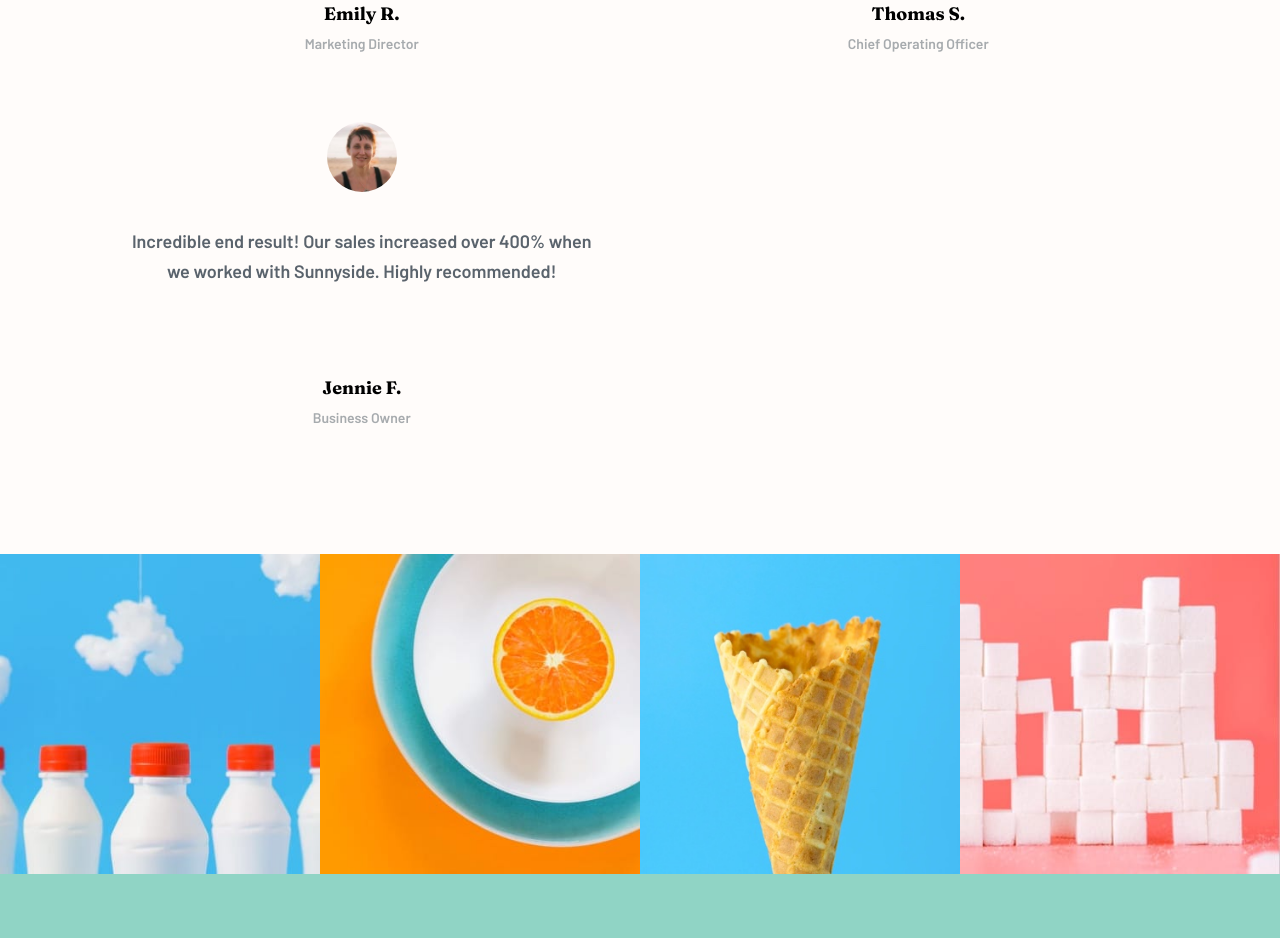
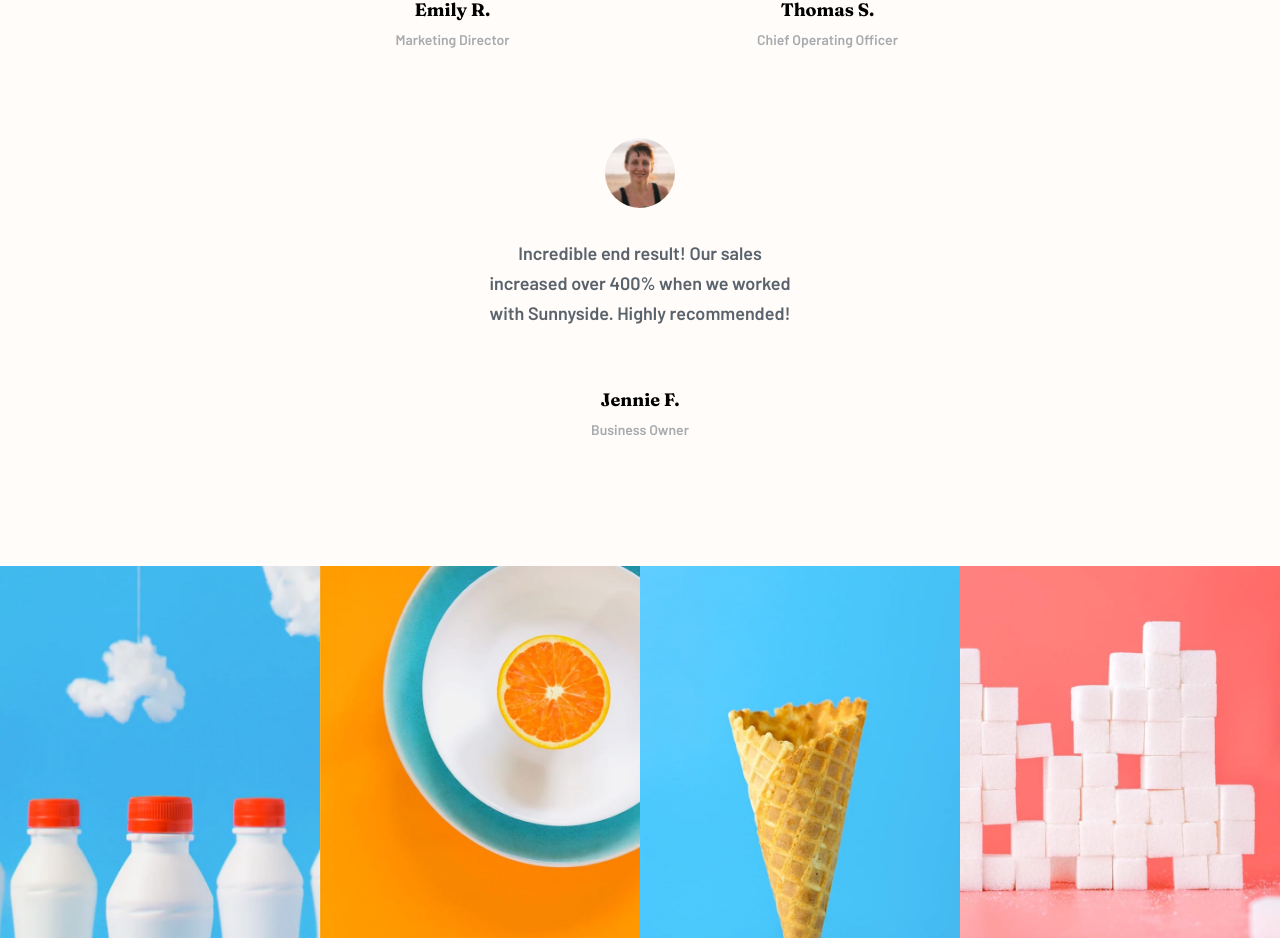
Before and after one commit to GeraldVeeneman/sunnyside-agency, a website: page index.html in a window 1280 px wide. Shown: the part 3079-4017 px from the top of the page. Drawn offline with Linux system fonts and the light colour scheme.

Commit message:
Solution challenge

```diff
--- a/index.html
+++ b/index.html
@@ -86,6 +86,7 @@
 
         <section class="testimonials">
             <h2 class="testimonials__title">client testimonials</h2>
+            <div class="container-flex">
             <figure class="testimonial testimonial--emily">
                 <img src="images/image-emily.jpg" alt="Emily R." class="testimonial__picture">
                 <blockquote class="testimonial__quote">
@@ -116,13 +117,37 @@
                     <div class="testimonial__caption--role">Business Owner</div>
                 </figcaption>
             </figure>
+            </div> <!-- End div container-flex -->
         </section>
 
         <section class="gallery">
-            <img src="images/mobile/image-gallery-milkbottles.jpg" alt="Milk bottles">
-            <img src="images/mobile/image-gallery-orange.jpg" alt="Orange">
-            <img src="images/mobile/image-gallery-cone.jpg" alt="Cone">
-            <img src="images/mobile/image-gallery-sugar-cubes.jpg" alt="Sugar cubes">
+            <div class="gallery">
+                <picture>
+                    <source media="(max-width:749px)" srcset="images/mobile/image-gallery-milkbottles.jpg">
+                    <source media="(min-width:750px)" srcset="images/desktop/image-gallery-milkbottles.jpg">
+                    <img src="images/mobile/image-gallery-milkbottles.jpg" alt="Milk bottles">
+                </picture>
+
+                <picture>
+                    <source media="(max-width:749px)" srcset="images/mobile/image-gallery-orange.jpg">
+                    <source media="(min-width:750px)" srcset="images/desktop/image-gallery-orange.jpg">
+                    <img src="images/mobile/image-gallery-orange.jpg" alt="Orange">
+                </picture>
+
+            </div>
+            <div class="gallery">
+                <picture>
+                    <source media="(max-width:749px)" srcset="images/mobile/image-gallery-cone.jpg">
+                    <source media="(min-width:750px)" srcset="images/desktop/image-gallery-cone.jpg">
+                    <img src="images/mobile/image-gallery-cone.jpg" alt="Cone">
+                </picture>
+
+                <picture>
+                    <source media="(max-width:749px)" srcset="images/mobile/image-gallery-sugar-cubes.jpg">
+                    <source media="(min-width:750px)" srcset="images/desktop/image-gallery-sugarcubes.jpg">
+                    <img src="images/mobile/image-gallery-sugar-cubes.jpg" alt="Sugar cubes">
+                </picture>
+            </div>
         </section>
 
     </main>
--- a/sass/style.scss
+++ b/sass/style.scss
@@ -464,38 +464,48 @@ main {
 
     .testimonials {
         background-color: var(--very-light-red-white);
-        display: grid;
-        grid-template-columns: repeat(auto-fit, minmax(min(37.5rem, 100%), 1fr));
-        padding-top: 5rem;
+        // display: grid;
+        // grid-template-columns: repeat(auto-fit, minmax(min(37.5rem, 100%), 1fr));
+        //padding-top: 5rem;
         padding-bottom: 3rem;
-        column-gap: 2.5rem;
-        row-gap: 7rem;
+        // column-gap: 2.5rem;
+        // row-gap: 7rem;
+        padding: 15% 5%;
 
         @media only screen and (min-width: $bp-2-columns) {
             padding: 10% 7.5%;
         }
 
         &__title {
-            grid-area: 1/1 / 2/-1;
-
             display: flex;
             justify-content: center;
             align-items: center;
-
 
             color: var(--grayish-blue);
             font-size: 1.8rem;
             text-transform: uppercase;
             letter-spacing: 0.3rem;
-            //padding-bottom: 5rem;
+            padding-bottom: 7rem;
         }
 
+        .container-flex {
+            display: flex;
+            flex-wrap: wrap;
+            justify-content: center;
+            align-items: center;
+            text-align: center;
+            width: 100%;
+            row-gap: 9rem;
+
             .testimonial {
-            text-align: center;
+                display: flex;
+                flex-direction: column;
+                width: 33.33%;
+                min-width: 375px;
                 padding: 0 2.5rem;
 
-
                 &__picture {
+                    align-self: center;
                     width: 7rem;
                     height: 7rem;
                     border-radius: 50%;
@@ -519,6 +529,7 @@ main {
                         font: {
                             family: $font-secondary;
                         }
+
                         margin-bottom: 1rem;
                     }
 
@@ -529,7 +540,9 @@ main {
                             size: 1.4rem;
                             weight: 700;
                         }
+
                         color: var(--grayish-blue);
+                    }
                 }
             }
         }
@@ -537,10 +550,16 @@ main {
 
     .gallery {
         display: grid;
-        grid-template-columns: repeat(auto-fit, minmax(min(18.75rem, 50%), 1fr));
+        grid-template-columns: repeat(auto-fit, minmax(min(37.5rem, 100%), 1fr));
+
+        .gallery {
+            display: grid;
+            grid-template-columns: repeat(auto-fit, minmax(min(18.75rem, 100%), 1fr));
 
             img {
                 width: 100%;
+                display: block;
+            }
         }
 
     }
```
Also changed, not shown: css/style.css, 1 other file. Lines whose indentation alone changed are shown as unchanged.
